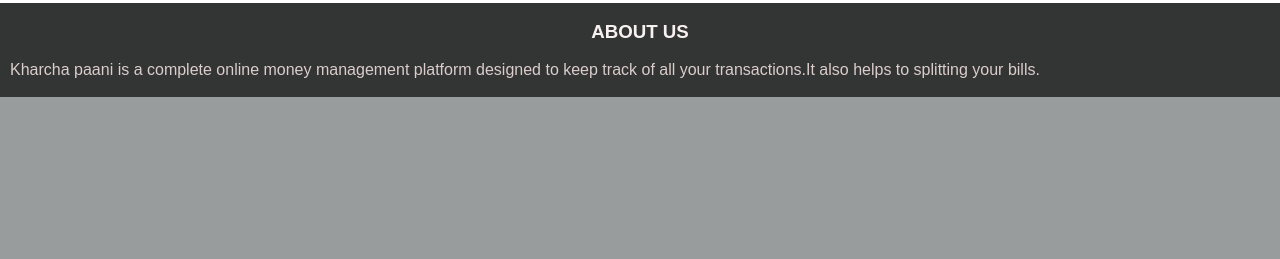
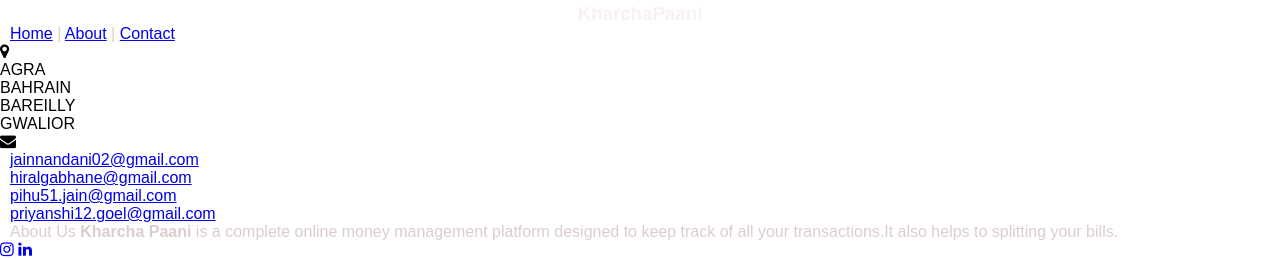
Before and after one commit to nandani-01/devjam, a Django app: template templates/next.html in a window 1280 px wide. Shown: the part 801-1060 px from the top of the page. Before the commit the page ends 898 px from the top, so only its background shows below. Run offline with Django 4.2, Linux system fonts and the light colour scheme; the template is opened without the code that fills it, so the values that code supplies are empty; parts of the project's set-up code (start-up, migrations or seed data) failed here and were passed over; some libraries are stand-ins or nearby versions.

Commit message:
adding footer

```diff
--- a/templates/next.html
+++ b/templates/next.html
@@ -7,6 +7,8 @@
     <meta http-equiv="X-UA-Compatible" content="IE=edge">
     <meta name="viewport" content="width=device-width, initial-scale=1.0">
     <title>Document</title>
+     <link rel="stylesheet" href="http://maxcdn.bootstrapcdn.com/font-awesome/4.2.0/css/font-awesome.min.css">
+    <link href="http://fonts.googleapis.com/css?family=Cookie" rel="stylesheet" type="text/css">
     <link rel ="stylesheet" href = "{% static 'nextstyle.css' %}"/>
 </head>
 <body>
@@ -46,16 +48,47 @@
 
         </div>
     </div>
-    <footer class="footer">
-        <div class="lower">
-          <div class="about">
-            <br>
-            <h3>ABOUT US</h3><br>
-            <p>Kharcha paani is a complete online money management platform designed to keep track of all your transactions.It also helps to splitting your bills.</p>
-          <br>
-          </div>
-        </div>
-    </footer>
+    <footer class="footer-distributed">
+            <div class="footer-left">
+                <h3>Kharcha<span>Paani</span></h3>
+
+                <p class="footer-links">
+                    <a href="#">Home</a>
+                    |
+                    <a href="#">About</a>
+                    |
+                    <a href="#">Contact</a>
+                </p>
+            </div>
+
+            <div class="footer-center">
+                <div>
+                    <i class="fa fa-map-marker"></i>
+                    <pre>AGRA
+BAHRAIN
+BAREILLY
+GWALIOR</pre>
+                </div>
+                <div>
+                    <i class="fa fa-envelope"></i>
+                    <p><a href="mailto:jainnandani02.co@gmail.com">jainnandani02@gmail.com</a><br>
+                        <a href="mailto:hiralgabhane.co@gmail.com">hiralgabhane@gmail.com</a><br>
+                        <a href="mailto:pihu51.jain.co@gmail.com">pihu51.jain@gmail.com</a><br>
+                        <a href="mailto:.priyanshi12.goel.co@gmail.com">priyanshi12.goel@gmail.com</a>
+                    </p>
+                </div>
+            </div>
+            <div class="footer-right">
+                <p class="footer-company-about">
+                    <span>About Us</span>
+                    <strong>Kharcha Paani</strong> is a complete online money management platform designed to keep track of all your transactions.It also helps to splitting your bills.
+                </p>
+                <div class="footer-icons">
+                    <a href="#"><i class="fa fa-instagram"></i></a>
+                    <a href="#"><i class="fa fa-linkedin"></i></a>
+                </div>
+            </div>
+        </footer>
     <script>
         let subMenu =document.getElementById("subMenu");
 
```
